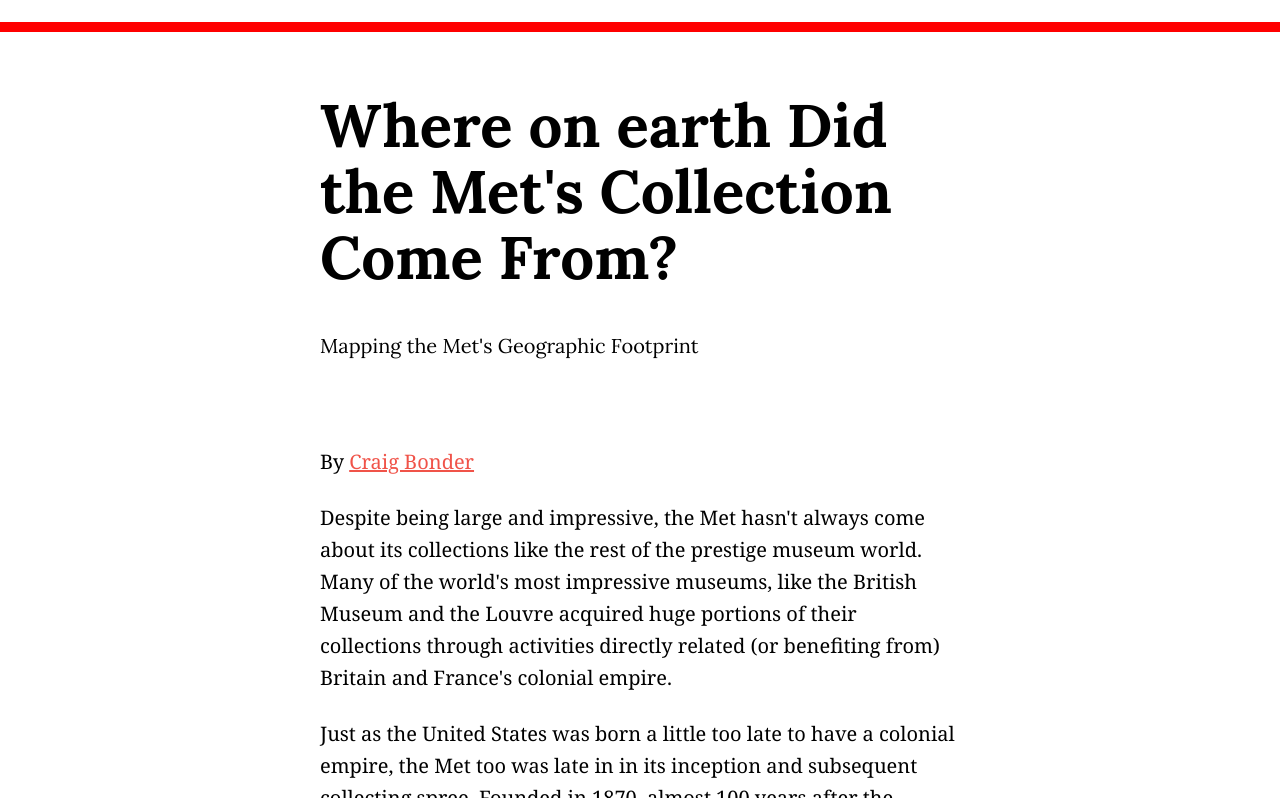
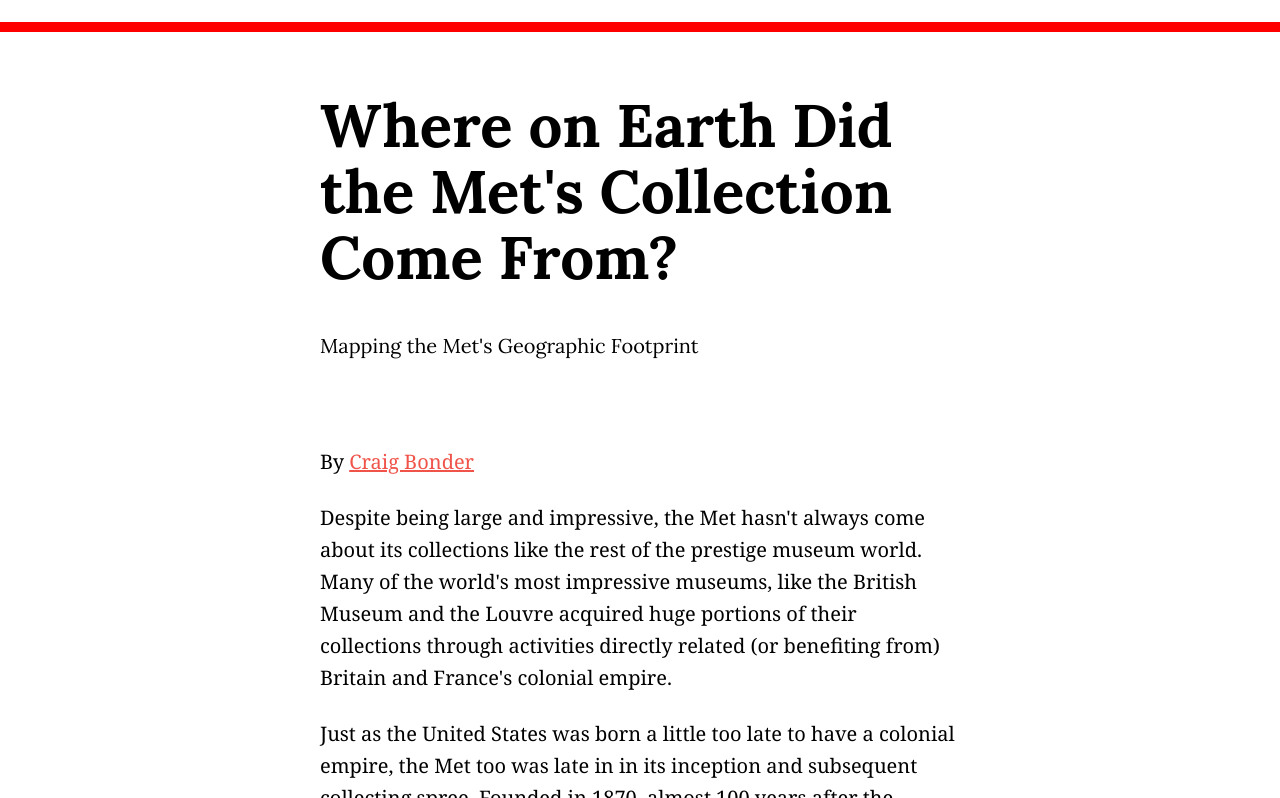
Before and after one commit to ccb2195-ux/Met_Map_2, a plain HTML site: page index.html in a window 1280 px wide. Shown: the part 302-1100 px from the top of the page. Drawn offline with Linux system fonts and the light colour scheme.

Commit message:
Update index.html

```diff
--- a/index.html
+++ b/index.html
@@ -122,7 +122,7 @@
 
     <div class="content">
         <div class="header" style="padding-top: 1em;">
-            <h1>Where on earth Did the Met's Collection Come From?</h1>
+            <h1>Where on Earth Did the Met's Collection Come From?</h1>
             <p class="subhead">Mapping the Met's Geographic Footprint</p>
         </div>
         <div class="byline">
```
